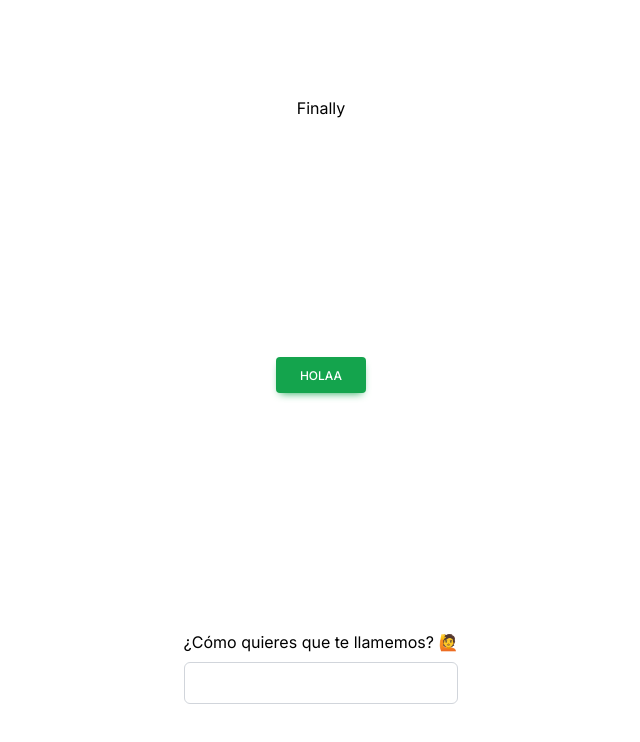
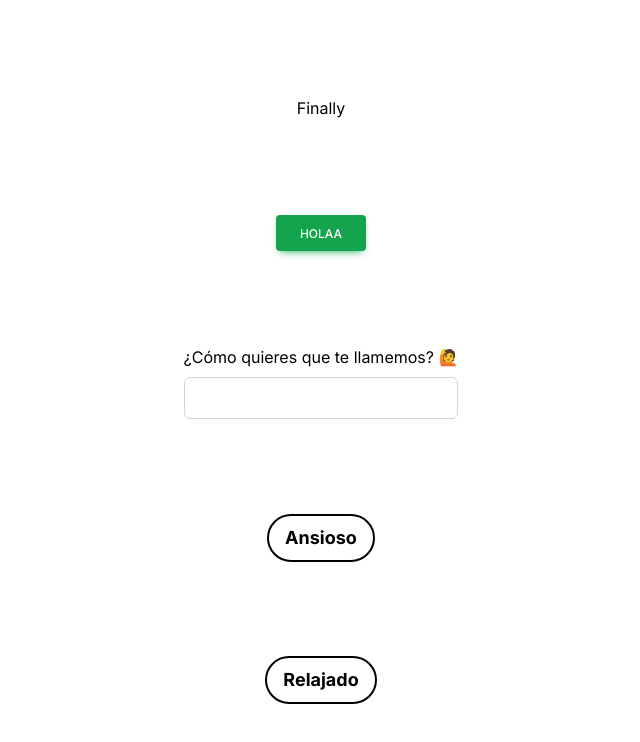
Before and after one commit to Dereemii/Finally-front, a Next.js app: page / in a window 1280 px wide. Shown: the top 742 px of the page, without its empty margins (319-959 px from the left). Built offline with nearby package versions, Linux system fonts and the light colour scheme.

Commit message:
feat: add chip component

```diff
--- a/src/app/page.js
+++ b/src/app/page.js
@@ -1,11 +1,14 @@
 import { BaseButton } from '../components/BaseButton/BaseButton';
 import { InputLabel } from '../components/InputLabel/InputLabel';
+import { Chip } from '../components/Chip/Chip';
 export default function Home() {
   return (
     <main className="flex min-h-screen flex-col items-center justify-between p-24">
       <h1>Finally</h1>
       <BaseButton text="holaa" bgColor="bg-success" />
       <InputLabel label={'¿Cómo quieres que te llamemos? 🙋‍'} />
+      <Chip label="Ansioso" />
+      <Chip label="Relajado" />
     </main>
   );
 }
--- /dev/null
+++ b/src/components/Chip/Chip.jsx
@@ -0,0 +1,22 @@
+'use client';
+
+import React, { useState } from 'react';
+
+export const Chip = ({ label }) => {
+  const [isSelected, setIsSelected] = useState(false);
+
+  const handleClick = () => {
+    setIsSelected(!isSelected);
+  };
+
+  return (
+    <button
+      onClick={handleClick}
+      className={`rounded-full border-2 px-4 py-2 text-lg font-bold transition-colors ${
+        isSelected ? 'border-black bg-black text-white' : 'border-black bg-white text-black'
+      }`}
+    >
+      {label}
+    </button>
+  );
+};
```
